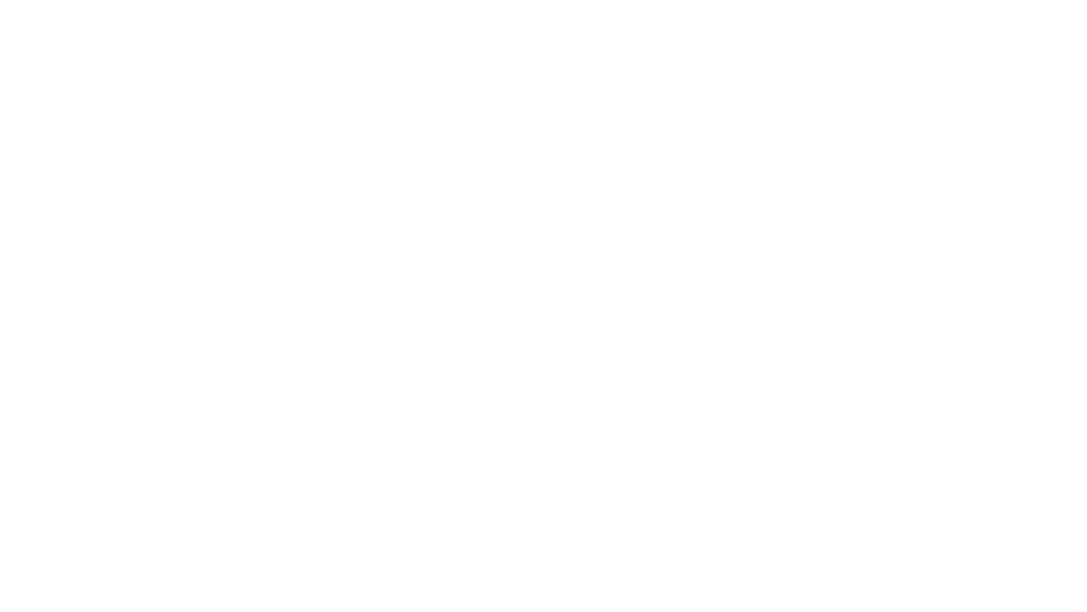
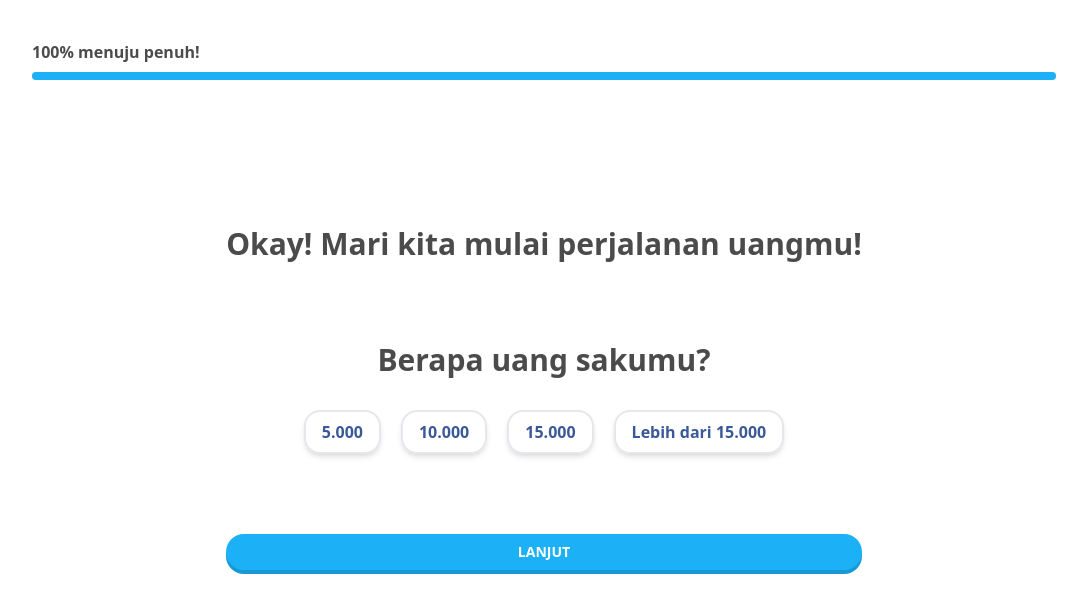
Before and after one commit to rakafebriansy/funance-web, a React (Vite) app: page /intro-question/3 in a window 1280 px wide. Before the commit this address had no page. Shown: the top 612 px of the page, without its empty margins (96-1183 px from the left). Built offline with nearby package versions, Linux system fonts and the light colour scheme.

Commit message:
adding authorized navbar fragment, experience bar component

```diff
--- /dev/null
+++ b/src/components/elements/ExperienceBar.jsx
@@ -0,0 +1,19 @@
+const ExperienceBar = ({ percentage, children }) => {
+    return (
+        <div className="h-6 w-32 relative border-primary border-2 rounded-lg rounded-2">
+            <div className="h-9 w-9 rounded-full border-2 border-[#5FC0F6] bg-white flex absolute justify-center items-center left-0 -translate-x-1/2 top-1/2 -translate-y-1/2">
+                <div className="border-[#4183B2] bg-[#59B1F0] rounded-full w-6 h-6 border-2 flex justify-center items-center">
+                    <p className=" font-bubblegumSansRegular font-bold text-lg text-white text-center" style={{ '-webkit-text-stroke': '0.5px #4183B2' }}>{children}</p>
+                </div>
+            </div>
+            <div className="bg-[#3B97D3] h-full rounded-md flex justify-end overflow-hidden items-center w-full" style={{ width: `${percentage}%` }}>
+                {Array.from({length: Math.floor(percentage/20)}, (_, i) => i).map(number => (
+                    <svg className="" viewBox="0 0 16 17" fill="none" xmlns="http://www.w3.org/2000/svg">
+                    <rect width="5" className="h-5" transform="matrix(0.888263 -0.459335 0.627361 0.778728 0 2.26221)" fill="#2980BA"/>
+                    </svg>
+                ))}
+            </div>
+        </div>
+    );
+};
+export default ExperienceBar;
--- /dev/null
+++ b/src/components/elements/TextCard.jsx
@@ -0,0 +1,9 @@
+const TextCard = ({ children }) => {
+    return (
+        <div className="py-2 font-semibold px-4 border-2 shadow-md text-darker flex flex-col justify-center items-center gap-4 rounded-2xl hover:bg-light hover:border-[#84D8FF]">
+            <p>{children}</p>
+        </div>
+    );
+}
+
+export default TextCard;
--- /dev/null
+++ b/src/components/fragments/AuthorizedNavbar.jsx
@@ -0,0 +1,19 @@
+import logoImg from "../../assets/images/logo.png";
+import profilePictureImg from "../../assets/images/profile-picture.png";
+import ExperienceBar from "../elements/ExperienceBar";
+
+const AuthorizedNavbar = () => {
+  return (
+    <nav className="w-full py-3 px-9 flex justify-between fixed top-0 left-0 items-center shadow-sm border-b">
+      <img src={logoImg} alt="Funance Logo" className="h-5" />
+      <div className="flex gap-5 items-center">
+        <ExperienceBar percentage={40}>1</ExperienceBar>
+        <div className="rounded-full w-10 h-10">
+            <img src={profilePictureImg} alt="" className="w-full h-full"/>
+        </div>
+      </div>
+    </nav>
+  );
+};
+
+export default AuthorizedNavbar;
--- a/src/components/fragments/Navbar.jsx
+++ b/src/components/fragments/Navbar.jsx
@@ -16,7 +16,7 @@ const Navbar = () => {
                     FITUR
                 </li>
                 <li className='w-16'>
-                    <PrimaryButton btnType="link" small={true}>MASUK</PrimaryButton>
+                    <PrimaryButton btnType="link" link="/sign-up" small={true}>MASUK</PrimaryButton>
                 </li>
             </ul>
         </nav>
--- a/src/index.css
+++ b/src/index.css
@@ -6,3 +6,7 @@
     font-family: 'RighteousRegular';
     src: url('./assets/fonts/Righteous-Regular.ttf');
 }
+@font-face {
+    font-family: 'BubblegumSansRegular';
+    src: url('./assets/fonts/BubblegumSans-Regular.ttf');
+}
--- /dev/null
+++ b/src/pages/Dashboard.jsx
@@ -0,0 +1,8 @@
+import AuthorizedNavbar from "../components/fragments/AuthorizedNavbar";
+
+const Dashboard = ({  }) => {
+    return (
+        <AuthorizedNavbar />
+    );
+};
+export default Dashboard;
--- a/src/pages/LandingPage.jsx
+++ b/src/pages/LandingPage.jsx
@@ -9,7 +9,7 @@ import kuisIconImg from '../assets/images/kuis-icon.png';
 
 const LandingPage = () => {
     return (
-        <div>
+        <>
             <Navbar/>
             <section className="w-full h-screen flex justify-center items-center bg-secondary">
                 <div className="w-[90%] grid grid-cols-2 h-[50%]">
@@ -18,7 +18,7 @@ const LandingPage = () => {
                             <h1 className="font-righteousRegular text-dark">Belajar Keuangan Fun Bersama Ace</h1>
                             <h1 className="font-righteousRegular text-dark">di <span className="text-white drop-shadow-lg">Funance</span></h1>
                             <div className="w-36 z-10">
-                                <PrimaryButton btnType="link" small={false}>MULAI</PrimaryButton>
+                                <PrimaryButton btnType="link" link="/sign-up" small={false}>MULAI</PrimaryButton>
                             </div>
                         </div>
                     </div>
@@ -54,7 +54,7 @@ const LandingPage = () => {
                     </ul>
                 </div>
             </section>
-        </div>
+        </>
     );
 }
 
--- /dev/null
+++ b/src/pages/intro-question/ThirdIntroQuestion.jsx
@@ -0,0 +1,36 @@
+import ThinProgressBar from "../../components/elements/ThinProgressBar";
+import PrimaryButton from "../../components/elements/PrimaryButton";
+import TextCard from "../../components/elements/TextCard";
+
+const ThirdIntroQuestionPage = () => {
+  return (
+    <div className="relative h-screen w-full flex justify-center items-center">
+      <div className="absolute top-10 left-1/2 -translate-x-1/2 w-[80%]">
+        <ThinProgressBar percentage={100} />
+      </div>
+      <div className="flex flex-col items-center justify-center gap-20">
+        <h1 className="text-3xl font-bold text-darkText">Okay! Mari kita mulai perjalanan uangmu!</h1>
+        <div className="flex flex-col gap-8 justify-center items-center">
+          <h2 className="text-3xl font-bold text-darkText">Berapa uang sakumu?</h2>
+          <ul className="flex gap-5">
+            <li className="cursor-pointer">
+              <TextCard>5.000</TextCard>
+            </li>
+            <li className="cursor-pointer">
+              <TextCard>10.000</TextCard>
+            </li>
+            <li className="cursor-pointer">
+              <TextCard>15.000</TextCard>
+            </li>
+            <li className="cursor-pointer">
+              <TextCard>Lebih dari 15.000</TextCard>
+            </li>
+          </ul>
+        </div>
+        <PrimaryButton btnType="link" link="/dashboard" small={false}>LANJUT</PrimaryButton>
+      </div>
+    </div>
+  );
+};
+
+export default ThirdIntroQuestionPage;
--- a/src/routes/index.jsx
+++ b/src/routes/index.jsx
@@ -4,6 +4,8 @@ import SignUpPage from "../pages/auth/SignUp";
 import SignInPage from "../pages/auth/SignIn";
 import FirstIntroQuestionPage from "../pages/intro-question/FirstIntroQuestion";
 import SecondIntroQuestionPage from "../pages/intro-question/SecondIntroQuestion";
+import ThirdIntroQuestionPage from "../pages/intro-question/ThirdIntroQuestion";
+import DashboardPage from "../pages/Dashboard";
 
 const AppRouter = () => {
     return (
@@ -14,6 +16,8 @@ const AppRouter = () => {
                 <Route path="/sign-in" element={<SignInPage/>} />
                 <Route path="/intro-question/1" element={<FirstIntroQuestionPage/>} />
                 <Route path="/intro-question/2" element={<SecondIntroQuestionPage/>} />
+                <Route path="/intro-question/3" element={<ThirdIntroQuestionPage/>} />
+                <Route path="/dashboard" element={<DashboardPage/>} />
             </Routes>
         </BrowserRouter>
     );
--- a/tailwind.config.js
+++ b/tailwind.config.js
@@ -14,10 +14,12 @@ export default {
         longText: '#777777',
         lightText: '#AFAFAF',
         darkText: '#4B4B4B',
-        borderLight: '#E5E5E5'
+        borderLight: '#E5E5E5',
+        darker: '#3B5998'
       },
       fontFamily: {
-        righteousRegular: 'RighteousRegular'
+        righteousRegular: 'RighteousRegular',
+        bubblegumSansRegular: 'BubblegumSansRegular'
       }
     },
   },
```
Also changed, not shown: src/assets/fonts/BubblegumSans-Regular.ttf (added), src/assets/images/profile-picture.png (added).
